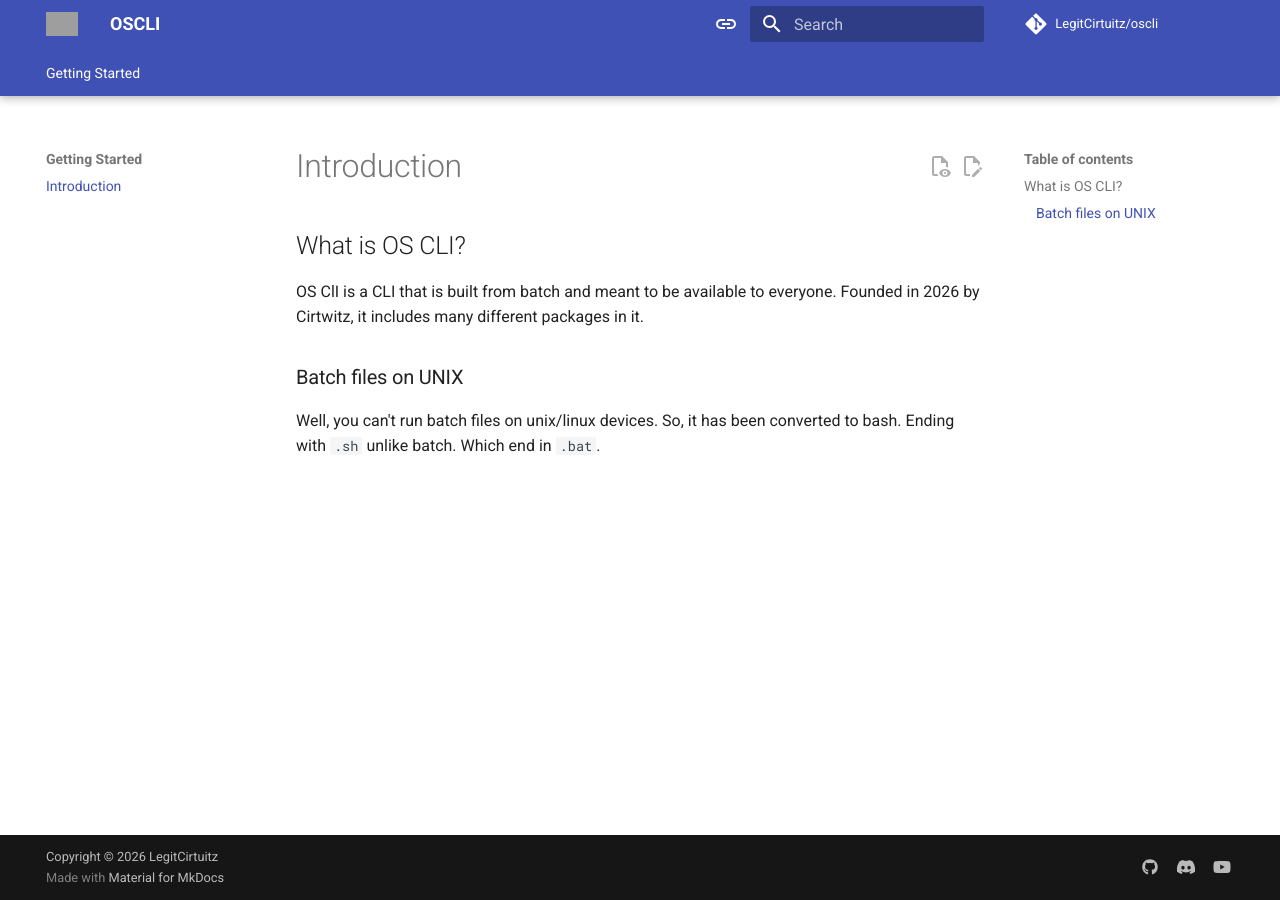
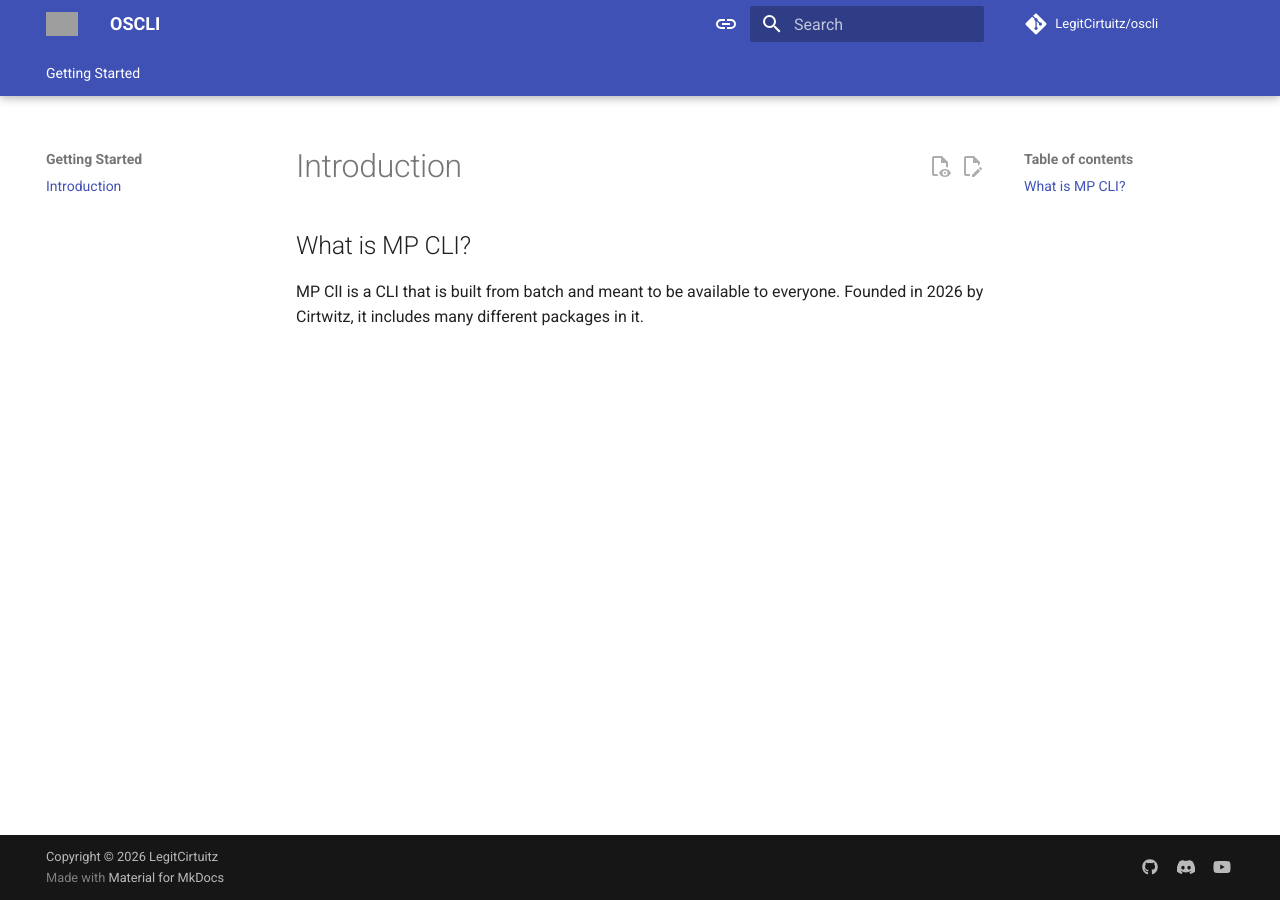
Before and after one commit to LegitCirtuitz/oscli, an MkDocs documentation site: the page built from docs/intro.md, in a window 1280 px wide. Built offline with MkDocs 1.6.1 and Material for MkDocs 9.7.7, drawn with Linux system fonts in a browser that asks for light colours; comment, search, counter and statistics services are not loaded; grey boxes are pictures that could not be loaded.

Commit message:
Update intro.md

```diff
--- a/docs/intro.md
+++ b/docs/intro.md
@@ -1,8 +1,5 @@
 # Introduction
 
-## What is OS CLI?
+## What is MP CLI?
 
-OS ClI is a CLI that is built from batch and meant to be available to everyone. Founded in 2026 by Cirtwitz, it includes many different packages in it.
-
-### Batch files on UNIX
-Well, you can't run batch files on unix/linux devices. So, it has been converted to bash. Ending with  `.sh` unlike batch. Which end in `.bat`.
+MP ClI is a CLI that is built from batch and meant to be available to everyone. Founded in 2026 by Cirtwitz, it includes many different packages in it.
```
